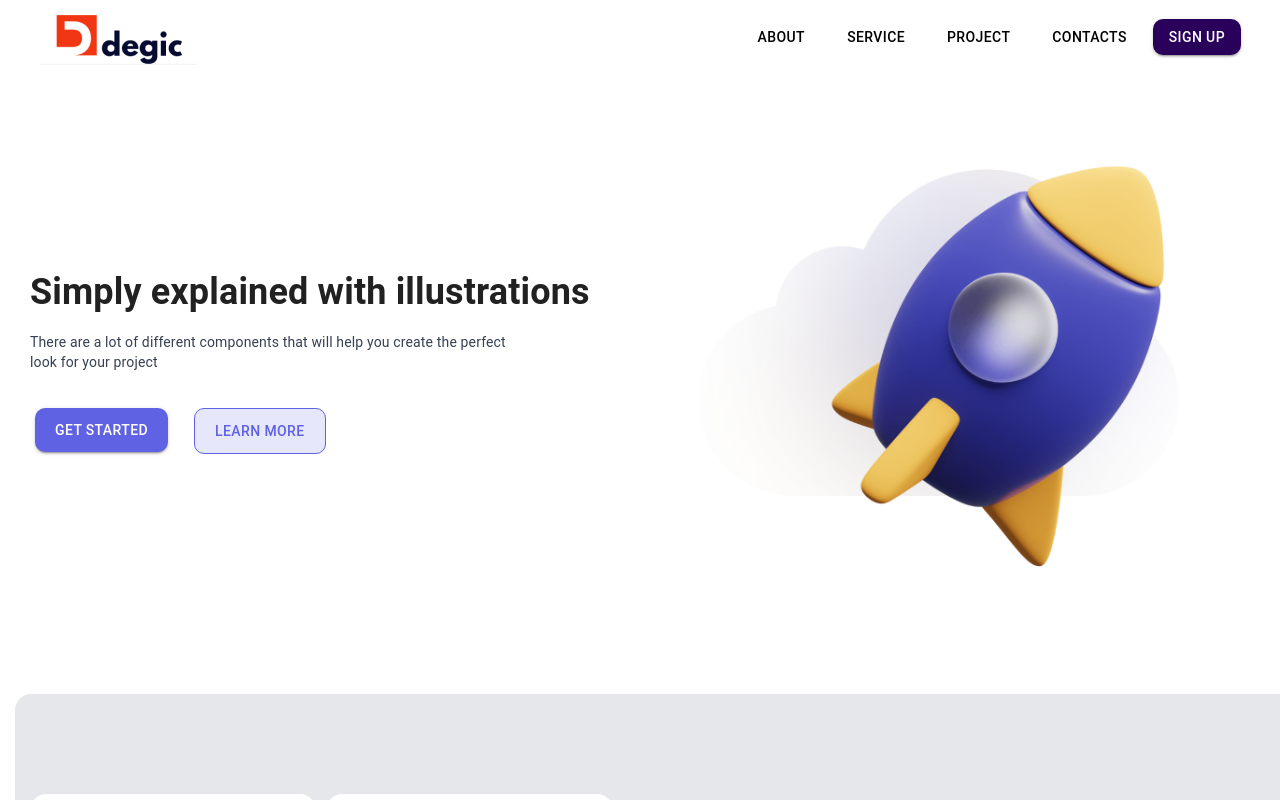
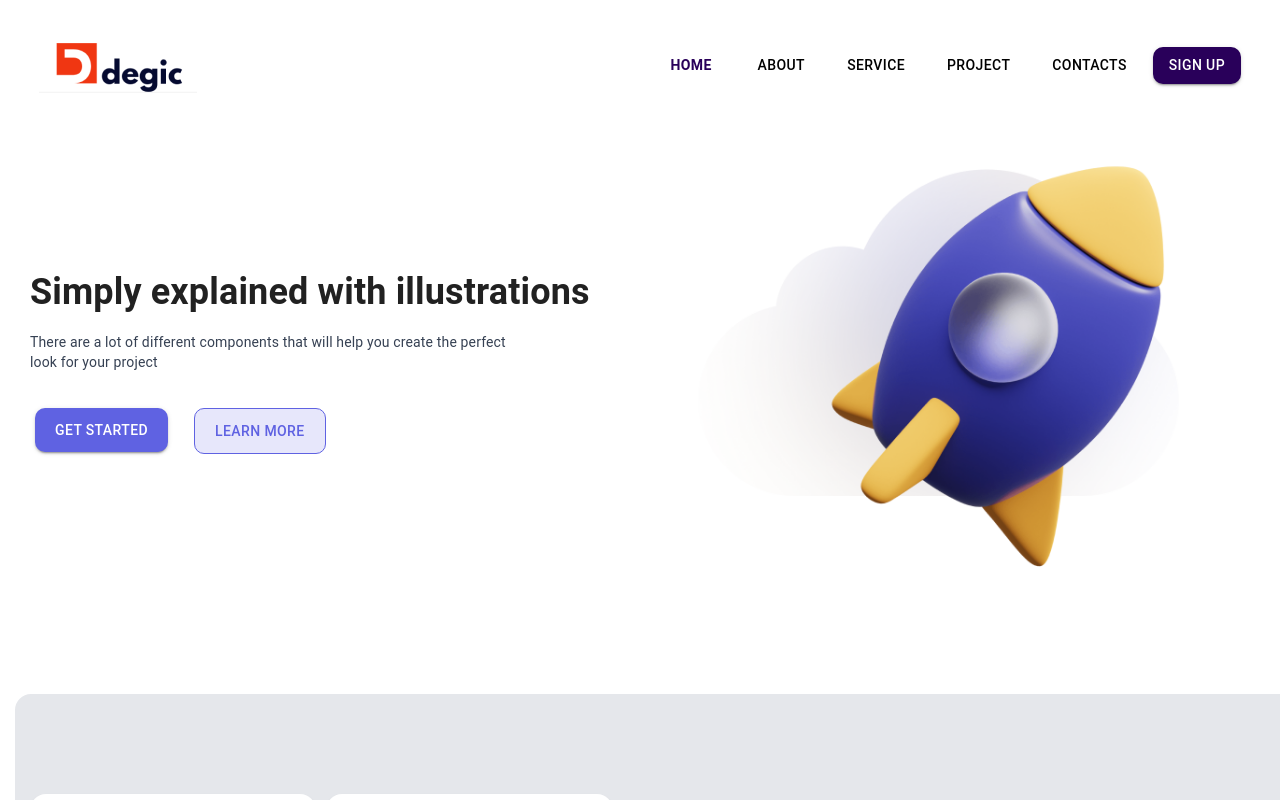
Before and after one commit to abdul-korim-web/Degic-React-Peoject-01, a React (Vite) app: page / in a window 1280 px wide. Shown: the top 800 px of the page. Built offline with nearby package versions, Linux system fonts and the light colour scheme.

Commit message:
Update DrawerAppBar with NavLink integration and animations

```diff
--- a/src/App.jsx
+++ b/src/App.jsx
@@ -25,7 +25,7 @@ function App() {
         <Route path='/about' element={<About/>}/>
         <Route path='/service' element={<Services/>}/>
         <Route path='/project' element={<Project/>}/>
-        <Route path='/contact' element={<ContactPage/>}/>
+        <Route path='/Contacts' element={<ContactPage/>}/>
         <Route path='/singup' element={<SignUpPage/>}/>
 
 
--- a/src/Component/Navbar/Navbar.jsx
+++ b/src/Component/Navbar/Navbar.jsx
@@ -15,42 +15,50 @@ import Toolbar from '@mui/material/Toolbar';
 import Typography from '@mui/material/Typography';
 import Button from '@mui/material/Button';
 import { motion } from 'framer-motion';
+import { NavLink } from 'react-router-dom';
 
 const drawerWidth = 240;
-const navItems = ['About', 'Service', 'Project', 'Contacts'];
+const navItems = [
+  { item: 'Home', to: '/' },
+  { item: 'About', to: '/about' },
+  { item: 'Service', to: '/service' },
+  { item: 'Project', to: '/project' },
+  { item: 'Contacts', to: '/contacts' }
+];
 
 function DrawerAppBar(props) {
   const { window } = props;
   const [mobileOpen, setMobileOpen] = React.useState(false);
 
-  const handleDrawerToggle = () => {
-    setMobileOpen((prevState) => !prevState);
-  };
+  const handleDrawerToggle = () => setMobileOpen(!mobileOpen);
 
   const drawer = (
     <Box onClick={handleDrawerToggle} sx={{ textAlign: 'center' }}>
       <Typography variant="h6" sx={{ my: 2 }}>
-        <img src="/image/Logo.png" alt="Logo Image" />
+        <a href="/" className='cursor-pointer'><img src="/image/Logo.png" alt="Logo" /></a>
       </Typography>
       <Divider />
       <List>
         {navItems.map((item, index) => (
           <motion.div
-            key={item}
+            key={item.item}
             initial={{ opacity: 0, y: 30 }}
             whileInView={{ opacity: 1, y: 0 }}
             transition={{ duration: 0.6, delay: index * 0.1 }}
-            viewport={{ once: false, amount: 0.2 }} // 👈 scroll trigger every time
+            viewport={{ once: false, amount: 0.2 }}
           >
             <ListItem disablePadding>
               <ListItemButton
+                component={NavLink}
+                to={item.to}
                 sx={{
                   textAlign: 'center',
+                  '&.active': { color: '#29005A', fontWeight: 'bold' },
                   transition: 'all 0.3s ease-in-out',
-                  '&:hover': { transform: 'scale(1.05)', color: '#29005A' },
+                  '&:hover': { transform: 'scale(1.05)', color: '#29005A' }
                 }}
               >
-                <ListItemText primary={item} />
+                <ListItemText primary={item.item} />
               </ListItemButton>
             </ListItem>
           </motion.div>
@@ -62,6 +70,8 @@ function DrawerAppBar(props) {
           viewport={{ once: false, amount: 0.2 }}
         >
           <Button
+            component={NavLink}
+            to="/signup"
             variant="contained"
             sx={{
               bgcolor: '#29005A',
@@ -69,7 +79,7 @@ function DrawerAppBar(props) {
               mt: 2,
               borderRadius: '10px',
               transition: 'all 0.3s ease-in-out',
-              '&:hover': { bgcolor: '#3f007f', transform: 'translateY(-3px)' },
+              '&:hover': { bgcolor: '#3f007f', transform: 'translateY(-3px)' }
             }}
           >
             Sign Up
@@ -110,12 +120,12 @@ function DrawerAppBar(props) {
               component="div"
               sx={{ flexGrow: 1, display: { xs: 'none', sm: 'block' } }}
             >
-              <img src="/image/Logo.png" alt="Logo Image" />
+              <a href="/" className='cursor-pointer'><img src="/image/Logo.png" alt="Logo" /></a>
             </Typography>
             <Box sx={{ display: { xs: 'none', sm: 'block' } }}>
               {navItems.map((item, index) => (
                 <motion.div
-                  key={item}
+                  key={item.item}
                   initial={{ opacity: 0, y: -20 }}
                   whileInView={{ opacity: 1, y: 0 }}
                   transition={{ duration: 0.5, delay: index * 0.15 }}
@@ -123,14 +133,17 @@ function DrawerAppBar(props) {
                   style={{ display: 'inline-block' }}
                 >
                   <Button
+                    component={NavLink}
+                    to={item.to}
                     sx={{
                       color: 'black',
                       mx: 1,
+                      '&.active': { color: '#29005A', fontWeight: 'bold' },
                       transition: 'all 0.3s ease-in-out',
-                      '&:hover': { transform: 'scale(1.1)', color: '#29005A' },
+                      '&:hover': { transform: 'scale(1.1)', color: '#29005A' }
                     }}
                   >
-                    {item}
+                    {item.item}
                   </Button>
                 </motion.div>
               ))}
@@ -142,13 +155,15 @@ function DrawerAppBar(props) {
                 style={{ display: 'inline-block' }}
               >
                 <Button
+                  component={NavLink}
+                  to="/singup"
                   variant="contained"
                   sx={{
                     bgcolor: '#29005A',
                     color: 'white',
                     borderRadius: '10px',
                     transition: 'all 0.3s ease-in-out',
-                    '&:hover': { bgcolor: '#3f007f', transform: 'translateY(-3px)' },
+                    '&:hover': { bgcolor: '#3f007f', transform: 'translateY(-3px)' }
                   }}
                 >
                   Sign Up
@@ -168,7 +183,7 @@ function DrawerAppBar(props) {
           ModalProps={{ keepMounted: true }}
           sx={{
             display: { xs: 'block', sm: 'none' },
-            '& .MuiDrawer-paper': { boxSizing: 'border-box', width: drawerWidth },
+            '& .MuiDrawer-paper': { boxSizing: 'border-box', width: drawerWidth }
           }}
         >
           {drawer}
@@ -182,7 +197,7 @@ function DrawerAppBar(props) {
 }
 
 DrawerAppBar.propTypes = {
-  window: PropTypes.func,
+  window: PropTypes.func
 };
 
 export default DrawerAppBar;
```
